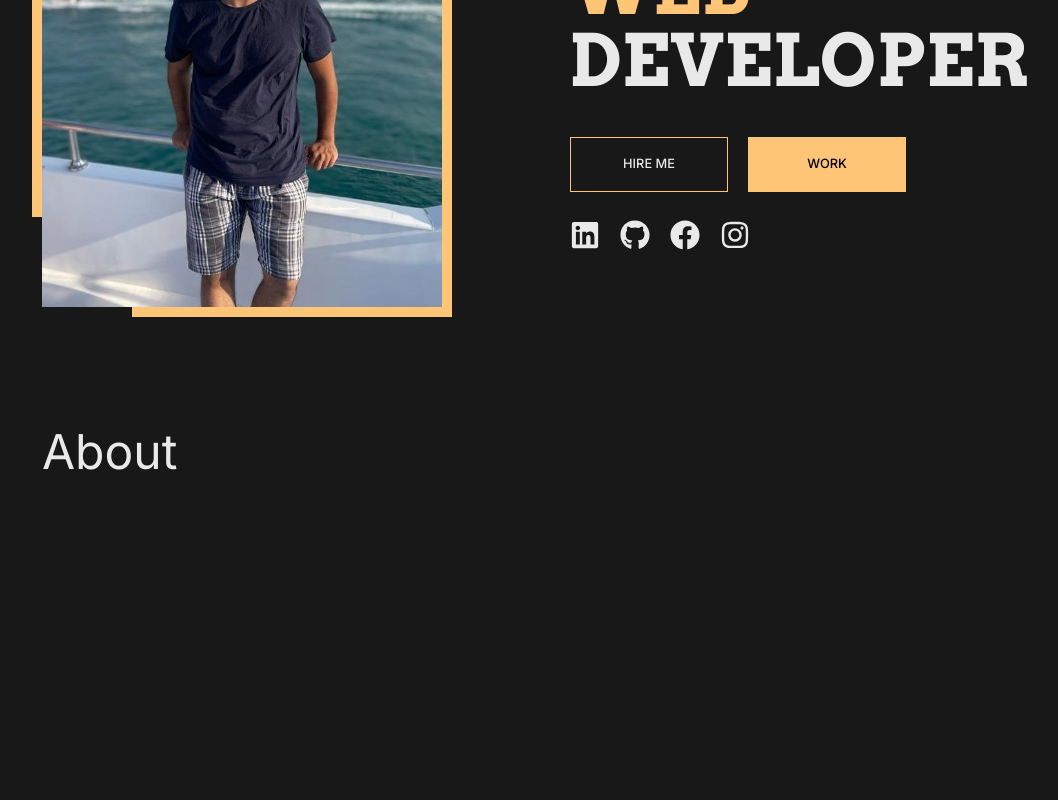
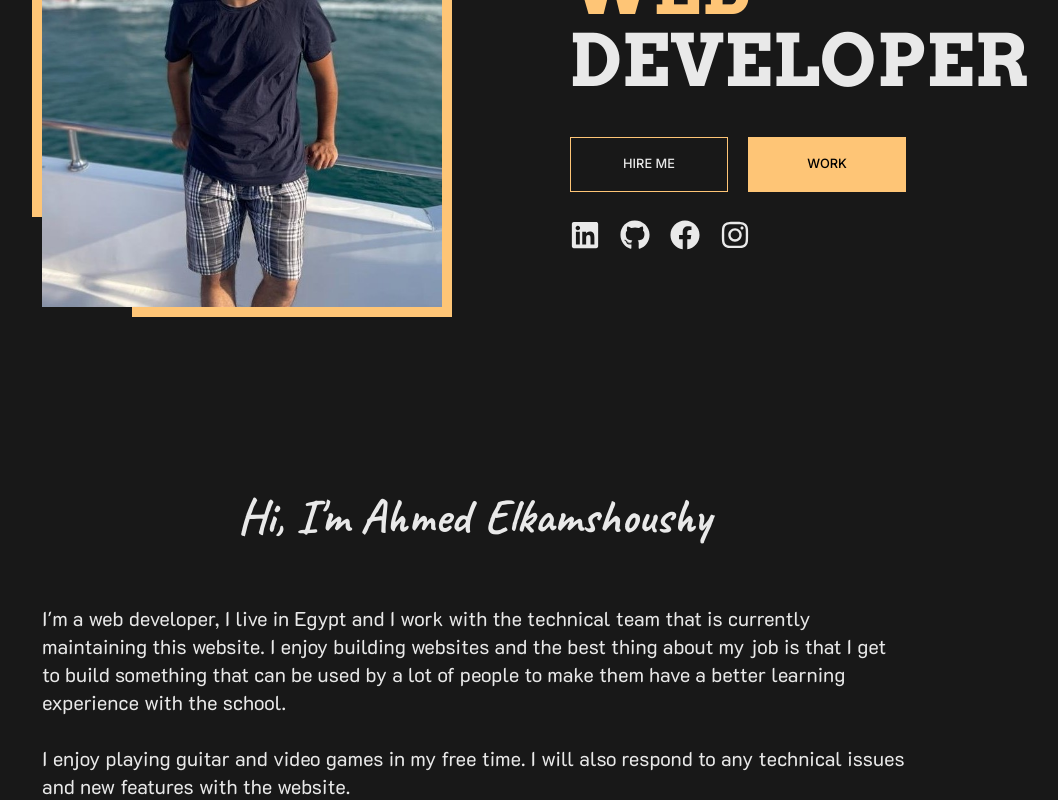
Before and after one commit to kamshushi/portfolio, a Next.js app: page / in a window 1280 px wide. Shown: the part 372-1172 px from the top of the page, without its empty margins (166-1224 px from the left). Before the commit the page ends 853 px from the top, so only its background shows below. Built offline with nearby package versions, Linux system fonts and the light colour scheme; a web font is replaced by a local one.

Commit message:
about me content added

```diff
--- a/src/app/globals.css
+++ b/src/app/globals.css
@@ -5,6 +5,7 @@
 
 :root {
   --clr-bg: #181818;
+  --clr-bg-secondary: #34353a;
   --clr-font-primary: #e9e9e9;
   --clr-font-secondary: #fec576;
   --navbar-height: 75px;
--- a/src/app/layout.tsx
+++ b/src/app/layout.tsx
@@ -37,6 +37,17 @@ export default function RootLayout({
           href="https://fonts.googleapis.com/css2?family=Arvo:wght@700&display=swap"
           rel="stylesheet"
         />
+
+        {/* ABOUT ME HEADER FONT */}
+        <link
+          href="https://fonts.googleapis.com/css2?family=Caveat:wght@400..700&display=swap"
+          rel="stylesheet"
+        />
+        {/* ABOUT ME BODY FONT */}
+        <link
+          href="https://fonts.googleapis.com/css2?family=K2D:ital,wght@0,100;0,200;0,300;0,400;0,500;0,600;0,700;0,800;1,100;1,200;1,300;1,400;1,500;1,600;1,700;1,800&family=Mali:ital,wght@0,200;0,300;0,400;0,500;0,600;0,700;1,200;1,300;1,400;1,500;1,600;1,700&display=swap"
+          rel="stylesheet"
+        />
       </head>
       <body className={inter.className} style={{ height: 3000 }}>
         <ScrollContextProvider>{children}</ScrollContextProvider>
--- a/src/components/Home/AboutMeSection/index.tsx
+++ b/src/components/Home/AboutMeSection/index.tsx
@@ -4,7 +4,19 @@ import React from "react";
 export default function AboutMeSection() {
   return (
     <SectionContainer>
-      <h2 className="text-5xl">About</h2>
+      <h2 className="text-5xl font-about-me-header font-bold text-center">
+        Hi, I'm <span className="">Ahmed Elkamshoushy</span>
+      </h2>
+      <p className="mt-16 text-xl font-about-me-body">
+        I'm a web developer, I live in Egypt and I work with the technical team
+        that is currently maintaining this website. I enjoy building websites
+        and the best thing about my job is that I get to build something that
+        can be used by a lot of people to make them have a better learning
+        experience with the school.
+        <br />
+        <br /> I enjoy playing guitar and video games in my free time. I will
+        also respond to any technical issues and new features with the website.
+      </p>
     </SectionContainer>
   );
 }
--- a/src/components/Home/LandingSection/index.tsx
+++ b/src/components/Home/LandingSection/index.tsx
@@ -15,7 +15,7 @@ export default function LandingSection() {
           <div className="flex items-center">
             <div>
               <h6 className="font-main-header text-7xl font-black">
-                CREATIVE <span className="text-secondary-txt block">WEB</span>{" "}
+                CREATIVE <span className="text-secondary-txt block">WEB</span>
                 DEVELOPER
               </h6>
 
--- a/src/components/Home/index.tsx
+++ b/src/components/Home/index.tsx
@@ -12,7 +12,7 @@ export default function HomePageComponent() {
       <div>
         <LandingSection />
       </div>
-      <div>
+      <div className="mt-16">
         <AboutMeSection />
       </div>
     </div>
--- a/tailwind.config.ts
+++ b/tailwind.config.ts
@@ -18,11 +18,14 @@ const config: Config = {
         nav: "Bebas Neue, sans-serif",
         signature: "Protest Guerrilla, sans-serif",
         "main-header": "Arvo, sans-serif",
+        "about-me-header": "Caveat, curisve",
+        "about-me-body": "K2D, sans-serif",
       },
       colors: {
         "primary-txt": "var(--clr-font-primary)",
         "secondary-txt": "var(--clr-font-secondary)",
         "primary-bg": "var(--clr-bg)",
+        "secondary-bg": "var(--clr-bg-secondary)",
       },
     },
   },
```
